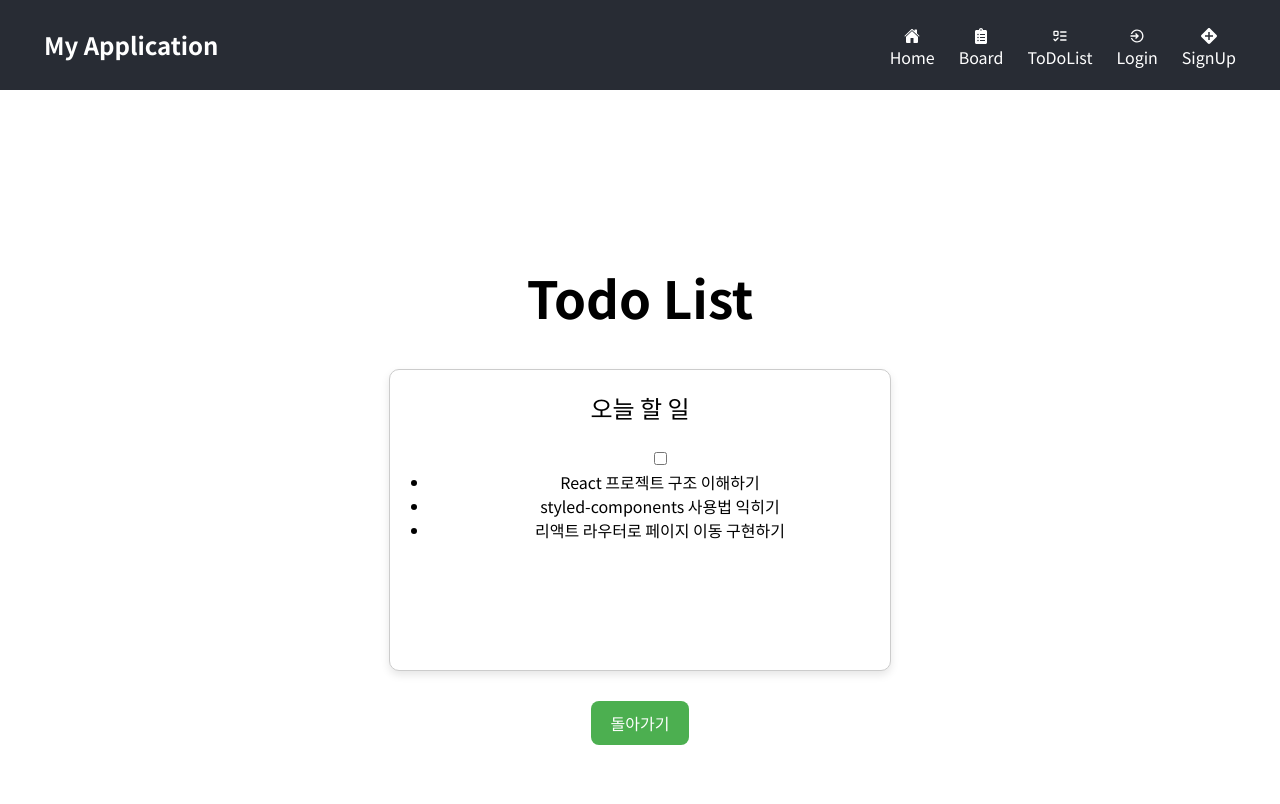
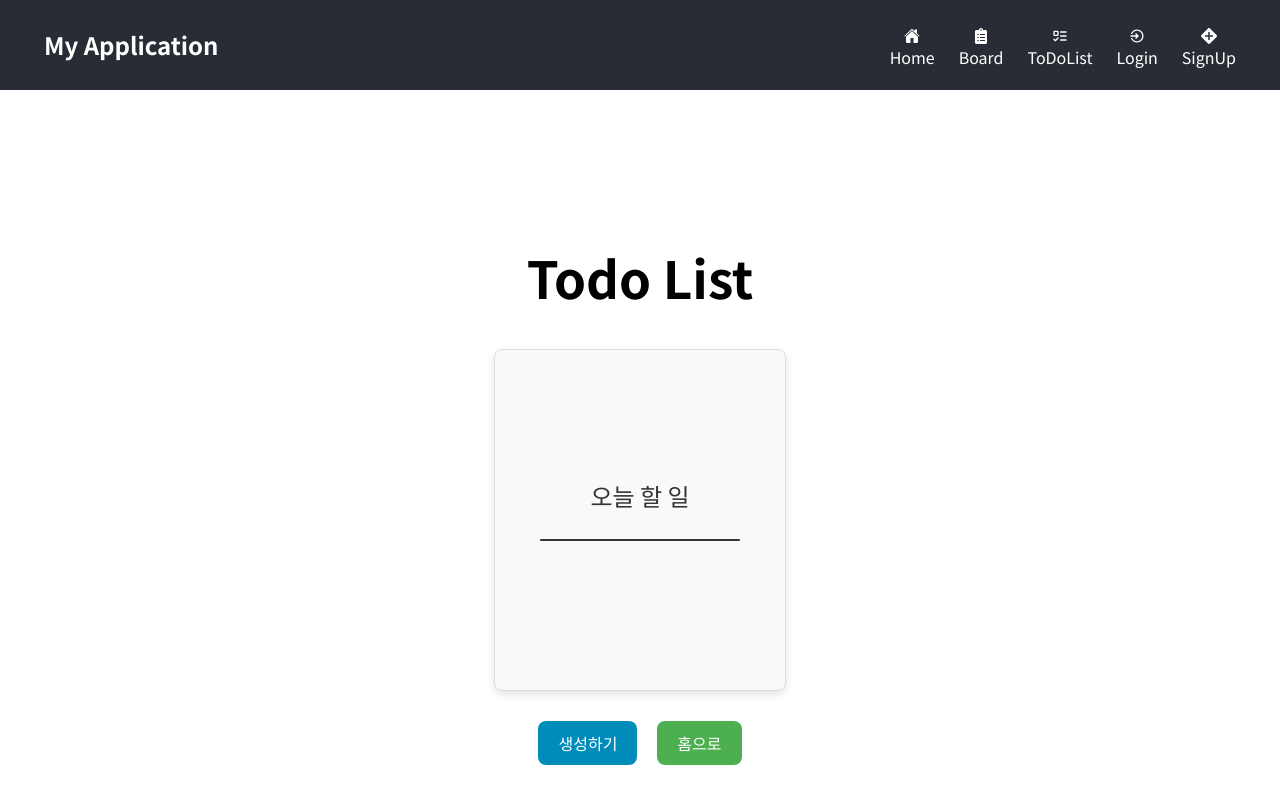
Before and after one commit to d5ngjun2/react-study, a React (Vite) app in the folder practice-react/: page /todolist in a window 1280 px wide. Shown: the top 804 px of the page. Built offline with nearby package versions, Linux system fonts and the light colour scheme.

Commit message:
add : modal

```diff
--- /dev/null
+++ b/practice-react/src/components/Modal.jsx
@@ -0,0 +1,131 @@
+import React, { useState } from "react";
+import styled from "styled-components";
+
+const Modal = ({ isOpen, onClose, title, onAddTodo }) => {
+  const [inputValue, setInputValue] = useState("");
+  if (!isOpen) return null;
+  const handleAddTodo = () => {
+    if (!inputValue) return;
+    onAddTodo(inputValue); // 부모 TodoList에 데이터 전달
+    console.log(inputValue);
+    setInputValue(""); // Modal 내부 초기화
+    onClose();
+  };
+
+  return (
+    <ModalContainer>
+      <ModalContent>
+        <Header>
+          <Title>{title}</Title>
+        </Header>
+
+        <Body>
+          <InputTodo
+            type="text"
+            placeholder="오늘은 무엇을 해볼까요?"
+            value={inputValue}
+            onChange={(e) => setInputValue(e.target.value)}
+          />
+        </Body>
+
+        <Footer>
+          <EnrollButton onClick={handleAddTodo}>등록</EnrollButton>
+          <CancelButton onClick={onClose}>취소</CancelButton>
+        </Footer>
+      </ModalContent>
+    </ModalContainer>
+  );
+};
+
+export default Modal;
+
+// 스타일링
+const ModalContainer = styled.div`
+  position: fixed;
+  top: 0;
+  left: 0;
+  width: 100%;
+  height: 100%;
+  background-color: rgba(0, 0, 0, 0.5);
+  display: flex;
+  justify-content: center;
+  align-items: center;
+  z-index: 1000;
+`;
+
+const ModalContent = styled.div`
+  width: 400px;
+  background-color: #fff;
+  border-radius: 8px;
+  overflow: hidden;
+  box-shadow: 0 4px 15px rgba(0, 0, 0, 0.2);
+`;
+
+const Header = styled.div`
+  display: flex;
+  justify-content: space-between;
+  align-items: center;
+  padding: 16px 20px;
+  background-color: #008cba;
+  color: white;
+`;
+
+const Title = styled.h2`
+  font-size: 20px;
+  margin: 0;
+`;
+
+const Body = styled.div`
+  padding: 20px;
+  font-size: 16px;
+  color: #333;
+`;
+
+const Footer = styled.div`
+  display: flex;
+  justify-content: flex-end;
+  padding: 16px 20px;
+  gap: 10px;
+  background-color: #f1f1f1;
+`;
+
+const EnrollButton = styled.button`
+  background-color: #4caf50;
+  color: white;
+  border: none;
+  padding: 8px 16px;
+  font-size: 16px;
+  border-radius: 4px;
+
+  &:hover {
+    background-color: #45a049;
+    cursor: pointer;
+  }
+`;
+
+const CancelButton = styled.button`
+  background-color: #f44336;
+  color: white;
+  border: none;
+  padding: 8px 16px;
+  font-size: 16px;
+  border-radius: 4px;
+
+  &:hover {
+    background-color: #d32f2f;
+    cursor: pointer;
+  }
+`;
+
+const InputTodo = styled.input`
+  width: 100%;
+  padding: 8px;
+  font-size: 16px;
+  box-sizing: border-box;
+  border: 1px solid #ccc;
+  border-radius: 4px;
+  &:focus {
+    border-color: #008cba;
+    outline: none;
+  }
+`;
--- a/practice-react/src/pages/TodoList.jsx
+++ b/practice-react/src/pages/TodoList.jsx
@@ -1,26 +1,67 @@
-import React from "react";
+import React, { useState } from "react";
 import styled from "styled-components";
 import { useNavigate } from "react-router-dom";
+import Modal from "../components/Modal";
 
 const TodoList = () => {
   const navigate = useNavigate();
+  const [isModalOpen, setIsModalOpen] = useState(false);
+  const [newTodo, setNewTodo] = useState("");
+  const [todos, setTodos] = useState([]);
+  const maxTodos = 5; // 최대 Todo 개수
+
+  const handleAddTodo = (todo) => {
+    if (todos.length >= maxTodos) {
+      alert("최대 5개까지만 등록할 수 있습니다.");
+      return;
+    }
+    setTodos([...todos, todo]); // 리스트에 추가
+    setNewTodo(""); // 입력 초기화
+    closeModal(); // 모달 닫기
+  };
+
+  const openModal = () => {
+    setIsModalOpen(true);
+  };
+
+  const closeModal = () => {
+    setIsModalOpen(false);
+  };
 
   return (
     <MainContent>
       <h1>Todo List</h1>
       <CardGroup>
         <TodoCard>
-          <h2>오늘 할 일</h2>
-          <ul>
-            <input type="checkbox" id="task1" />
-            <li>React 프로젝트 구조 이해하기</li>
-            <li>styled-components 사용법 익히기</li>
-            <li>리액트 라우터로 페이지 이동 구현하기</li>
-          </ul>
+          <Title>오늘 할 일</Title>
+          <Divider />
+
+          <CardList>
+            {todos.map((todo, index) => (
+              <li key={index}>{todo}</li>
+            ))}
+          </CardList>
         </TodoCard>
       </CardGroup>
 
-      <BackButton onClick={() => navigate("/board")}>돌아가기</BackButton>
+      <ButtonGroup>
+        <CreateButton onClick={() => openModal()}>생성하기</CreateButton>
+        <BackButton onClick={() => navigate("/")}>홈으로</BackButton>
+      </ButtonGroup>
+
+      <Modal
+        isOpen={isModalOpen}
+        onClose={closeModal}
+        title="할 일을 등록하세요!"
+        onAddTodo={handleAddTodo}
+      >
+        <input
+          type="text"
+          placeholder="Todo 입력"
+          value={newTodo}
+          onChange={(e) => setNewTodo(e.target.value)}
+        />
+      </Modal>
     </MainContent>
   );
 };
@@ -43,18 +84,51 @@ const CardGroup = styled.div`
 `;
 
 const TodoCard = styled.div`
-  width: 500px;
+  // 카드 스타일링
+  display: flex;
+  flex-direction: column;
+  align-items: center;
+  justify-content: center;
+  background-color: #f9f9f9;
+  border: 1px solid #ddd;
+  border-radius: 8px;
+  box-shadow: 0 4px 8px rgba(0, 0, 0, 0.1);
+  padding: 20px;
+  margin: 10px;
+  width: 250px;
   height: 300px;
-  background-color: #ffffff;
-  box-shadow: 0 4px 8px rgba(0, 0, 0, 0.1);
-  border: 1px solid #ccc;
-  border-radius: 10px;
-  margin: 10px;
   transition: transform 0.2s;
 
   &:hover {
     transform: translateY(-5px);
   }
+`;
+
+const Title = styled.h2`
+  margin-bottom: 15px;
+  color: #333;
+  font-size: 24px;
+  font-weight: bold;
+  text-align: center;
+`;
+
+const CardList = styled.ul`
+  list-style-type: none;
+  padding: 0;
+  width: 100%;
+  text-align: left;
+
+  li {
+    margin: 10px 0;
+    font-size: 16px;
+    color: #555;
+  }
+`;
+
+const ButtonGroup = styled.div`
+  display: flex;
+  justify-content: center;
+  gap: 20px;
 `;
 
 const BackButton = styled.button`
@@ -66,4 +140,27 @@ const BackButton = styled.button`
   font-size: 16px;
 `;
 
+const CreateButton = styled.button`
+  margin-top: 20px;
+  background-color: #008cba;
+  color: white;
+  border: none;
+  padding: 10px 20px;
+  font-size: 16px;
+
+  &:hover {
+    background-color: #005f5f;
+    cursor: pointer;
+  }
+`;
+
+const Divider = styled.hr`
+  border: none; /* 기본 테두리 제거 */
+  height: 2px; /* 선 두께 */
+  background-color: #333; /* 선 색상 */
+  width: 80%; /* 길이 */
+  margin: 10px auto; /* 위아래 여백 + 가운데 정렬 */
+  border-radius: 1px; /* 모서리 둥글게 */
+`;
+
 export default TodoList;
```
